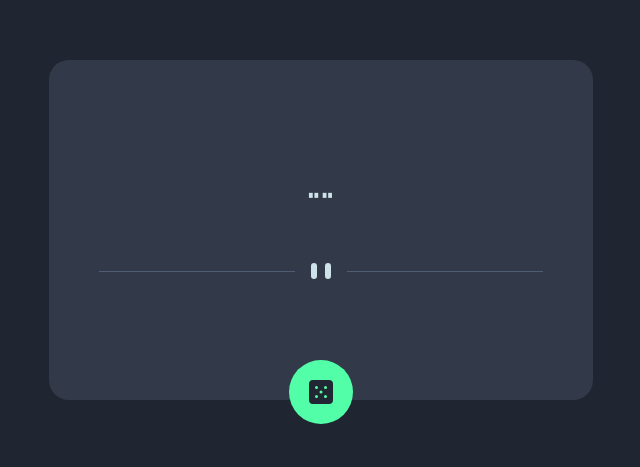
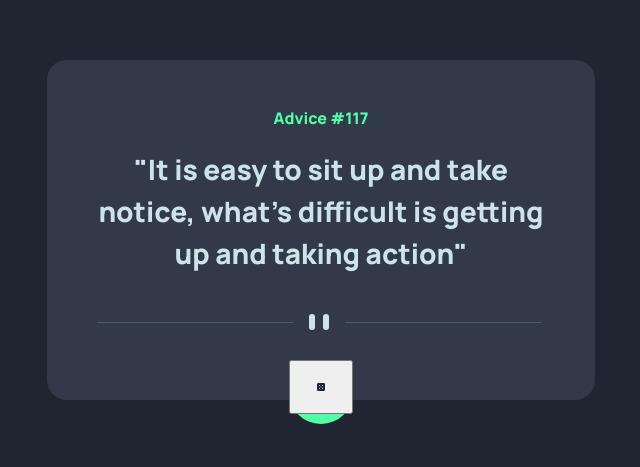
Before and after one commit to mayor-creator/advice_generator_app_component, a plain HTML site: page index.html in a window 1280 px wide. Shown: the part 138-605 px from the top of the page, without its empty margins (319-959 px from the left). Drawn offline with nearby package versions, Linux system fonts and the light colour scheme; files that its build step writes are made by us from their sources; no server answers.

Commit message:
add button

```diff
--- a/index.html
+++ b/index.html
@@ -10,17 +10,18 @@
   <link rel="preconnect" href="https://fonts.gstatic.com" crossorigin>
   <link href="https://fonts.googleapis.com/css2?family=Manrope:wght@800&display=swap" rel="stylesheet">
   <link rel="stylesheet" href="./reset.css">
-  <link rel="stylesheet" href="./sass/style.css">
+  <link rel="stylesheet" href="./dist/style.css">
   <title>Frontend Mentor | Advice generator app</title>
+  <script defer src="./app/index.js"></script>
 </head>
 
 <body>
   <main>
     <div class="mainContainer">
       <div class="adviceContainer">
-        <h1 id="headling" class="header"><!--Advice ID goes here --></h1>
+        <h1 id="heading" class="header">Advice #117</h1>
         <p id="advice" class="message">
-          "<!-- Advice text goes here -->"
+          "It is easy to sit up and take notice, what's difficult is getting up and taking action"
         </p>
         <picture>
           <source srcset="./images/pattern-divider-mobile.svg" media="(max-width:480px)" />
@@ -30,10 +31,11 @@
       </div>
     </div>
     <div class="imageContainer">
-      <img src="./images/icon-dice.svg" class="icon" aria-label="hidden">
+      <button id="btn" class="button">
+        <img src="./images/icon-dice.svg" class="icon" aria-label="hidden">
+      </button>
     </div>
   </main>
-  <script src="./app/index.js"></script>
 </body>
 
 </html>
```
